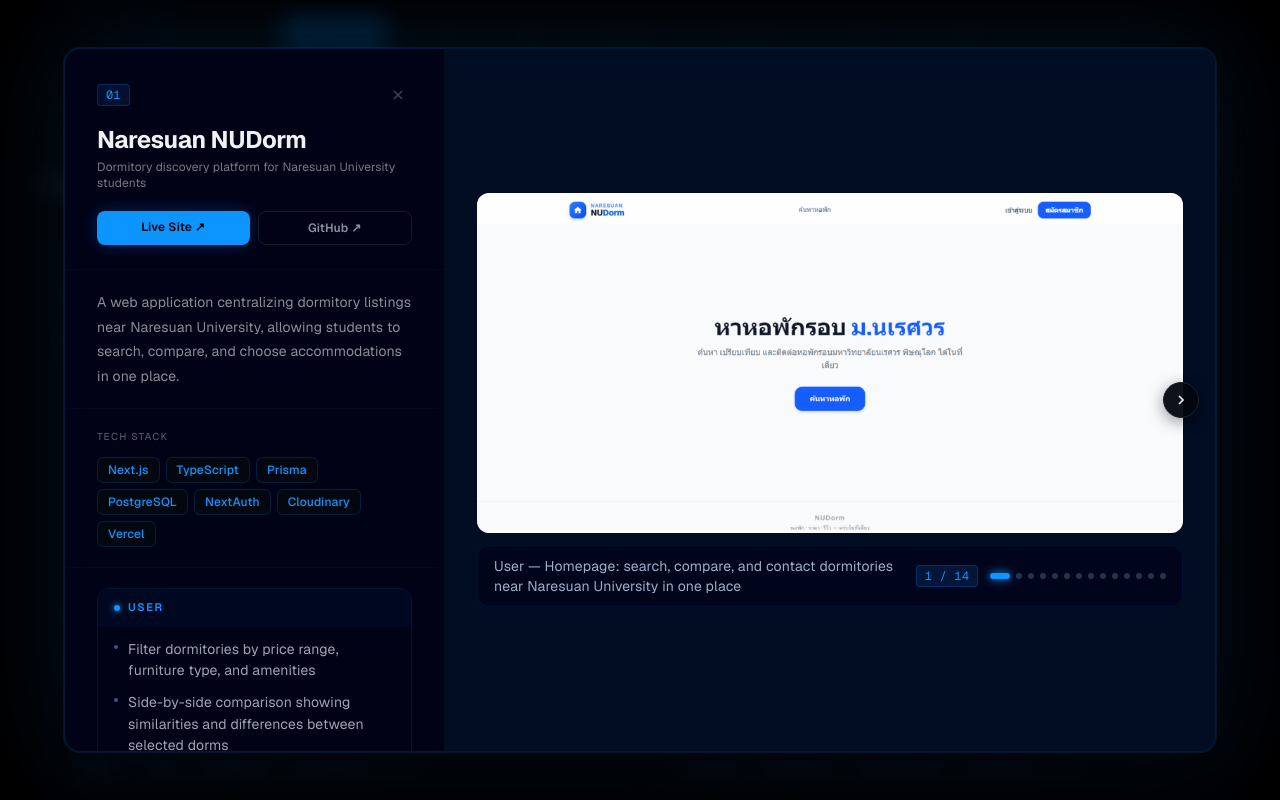
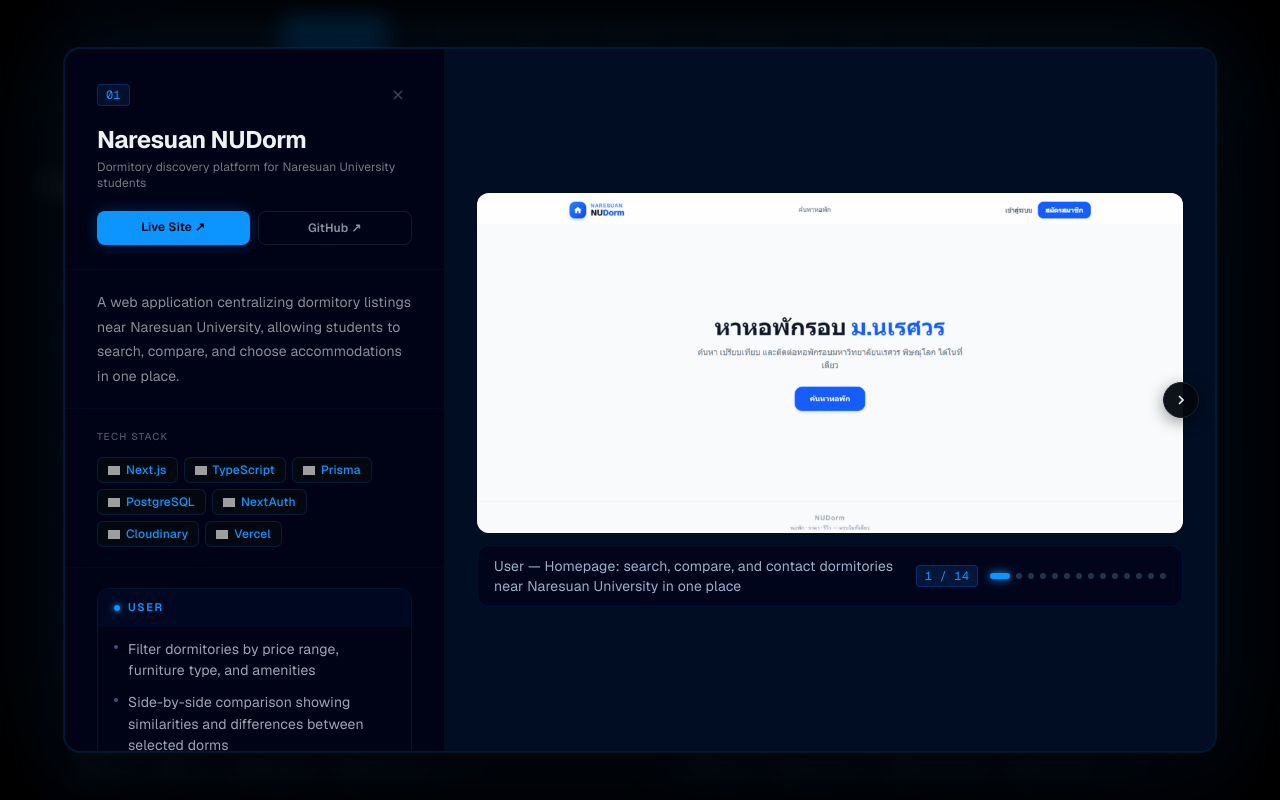
Before and after one commit to Panuwatjr-05/my-resume, a Next.js app: page / in a window 1280 px wide. Both pictures are taken after a click on the button 335 px from the left and 1030 px from the top of the page. Shown: the part 630-1430 px from the top of the page. Built offline with nearby package versions, Linux system fonts and the light colour scheme; grey boxes are pictures that could not be loaded.

Commit message:
update content and UI

```diff
--- a/app/page.tsx
+++ b/app/page.tsx
@@ -2,32 +2,8 @@
 
 import { useState, useRef, useEffect } from "react";
 import ProjectModal from "@/components/ProjectModal";
-import { projects, experiences, research, stack, activities } from "@/components/data";
+import { projects, experiences, research, stack, activities, ICONS } from "@/components/data";
 
-const ICONS: Record<string, string> = {
-  "TypeScript":        "https://cdn.jsdelivr.net/gh/devicons/devicon@latest/icons/typescript/typescript-original.svg",
-  "JavaScript":        "https://cdn.jsdelivr.net/gh/devicons/devicon@latest/icons/javascript/javascript-original.svg",
-  "Python":            "https://cdn.jsdelivr.net/gh/devicons/devicon@latest/icons/python/python-original.svg",
-  "Java":              "https://cdn.jsdelivr.net/gh/devicons/devicon@latest/icons/java/java-original.svg",
-  "HTML / CSS":        "https://cdn.jsdelivr.net/gh/devicons/devicon@latest/icons/html5/html5-original.svg",
-  "Next.js":           "https://cdn.jsdelivr.net/gh/devicons/devicon@latest/icons/nextjs/nextjs-original.svg",
-  "React":             "https://cdn.jsdelivr.net/gh/devicons/devicon@latest/icons/react/react-original.svg",
-  "Tailwind CSS":      "https://cdn.jsdelivr.net/gh/devicons/devicon@latest/icons/tailwindcss/tailwindcss-original.svg",
-  "Vite":              "https://cdn.jsdelivr.net/gh/devicons/devicon@latest/icons/vitejs/vitejs-original.svg",
-  "PostgreSQL":        "https://cdn.jsdelivr.net/gh/devicons/devicon@latest/icons/postgresql/postgresql-original.svg",
-  "Prisma":            "https://cdn.jsdelivr.net/gh/devicons/devicon@latest/icons/prisma/prisma-original.svg",
-  "Supabase":          "https://cdn.jsdelivr.net/gh/devicons/devicon@latest/icons/supabase/supabase-original.svg",
-  "Git / GitHub":      "https://cdn.jsdelivr.net/gh/devicons/devicon@latest/icons/git/git-original.svg",
-  "Figma":             "https://cdn.jsdelivr.net/gh/devicons/devicon@latest/icons/figma/figma-original.svg",
-  "Docker":            "https://cdn.jsdelivr.net/gh/devicons/devicon@latest/icons/docker/docker-original.svg",
-  "Vercel":            "https://cdn.simpleicons.org/vercel/ffffff",
-  "VS Code":           "https://cdn.jsdelivr.net/gh/devicons/devicon@latest/icons/vscode/vscode-original.svg",
-  "Supabase Realtime": "https://cdn.jsdelivr.net/gh/devicons/devicon@latest/icons/supabase/supabase-original.svg",
-  "NextAuth":          "https://cdn.jsdelivr.net/gh/devicons/devicon@latest/icons/nextjs/nextjs-original.svg",
-  "Cloudinary":        "https://cdn.simpleicons.org/cloudinary",
-  "LINE Messaging API":"https://cdn.simpleicons.org/line/00c300",
-  "n8n":               "https://cdn.simpleicons.org/n8n/ea4b71",
-};
 
 type Project = (typeof projects)[number];
 
@@ -339,13 +315,17 @@
                     {p.tech.slice(0, 4).map((t) => (
                       <span
                         key={t}
-                        className="text-xs px-3 py-1.5 rounded-lg font-medium"
+                        className="text-xs px-2.5 py-1.5 rounded-lg font-medium flex items-center gap-1.5"
                         style={{
                           background: "oklch(0.68 0.22 255 / 0.08)",
                           color: "oklch(0.72 0.12 255)",
                           border: "1px solid oklch(0.68 0.22 255 / 0.18)",
                         }}
                       >
+                        {ICONS[t] && (
+                          // eslint-disable-next-line @next/next/no-img-element
+                          <img src={ICONS[t]} alt={t} width={13} height={13} style={{ flexShrink: 0 }} />
+                        )}
                         {t}
                       </span>
                     ))}
@@ -538,7 +518,7 @@
           </div>
           <div className="space-y-0">
             {[
-              { period: "2023 — 2026", degree: "B.Sc. Computer Science", school: "Naresuan University, Phitsanulok", status: "In Progress" },
+              { period: "2023 — Present", degree: "B.Sc. Computer Science", school: "Naresuan University, Phitsanulok", status: "In Progress" },
               { period: "2018 — 2023", degree: "Science-Mathematics Program", school: "Yangklon Wittaya School", status: null },
             ].map((ed, i) => (
               <div key={i} className="grid sm:grid-cols-[180px_1fr] gap-4 sm:gap-12 py-9 transition-colors hover:bg-white/[0.015] px-4 -mx-4 rounded-2xl"
--- a/components/ProjectModal.tsx
+++ b/components/ProjectModal.tsx
@@ -1,6 +1,7 @@
 "use client";
 
 import React, { useEffect, useState } from "react";
+import { ICONS } from "@/components/data";
 
 type Detail = { role: string; items: string[] };
 type ProjectImage = { src: string; caption?: string };
@@ -161,9 +162,9 @@
                     />
                   </div>
                   <div>
-                    <p className="text-xs font-medium mb-1" style={{ color: "oklch(0.72 0.08 255)" }}>ทดลองใช้งาน</p>
+                    <p className="text-xs font-medium mb-1" style={{ color: "oklch(0.72 0.08 255)" }}>Try it out</p>
                     <p className="text-sm leading-relaxed" style={{ color: "oklch(0.55 0.015 255)" }}>
-                      สแกน QR เพื่อ add LINE<br />แล้วเริ่มสั่งอาหารได้ทันที
+                      Scan QR to add LINE<br />and start ordering instantly
                     </p>
                   </div>
                 </div>
@@ -179,13 +180,17 @@
                 {project.tech.map((t) => (
                   <span
                     key={t}
-                    className="text-xs px-2.5 py-1 rounded-md font-medium"
+                    className="text-xs px-2.5 py-1 rounded-md font-medium flex items-center gap-1.5"
                     style={{
                       background: "oklch(0.13 0.022 255)",
                       color: "oklch(0.68 0.22 255)",
                       border: "1px solid oklch(0.68 0.22 255 / 0.15)",
                     }}
                   >
+                    {ICONS[t] && (
+                      // eslint-disable-next-line @next/next/no-img-element
+                      <img src={ICONS[t]} alt={t} width={12} height={12} style={{ flexShrink: 0 }} />
+                    )}
                     {t}
                   </span>
                 ))}
--- a/components/data.ts
+++ b/components/data.ts
@@ -288,6 +288,31 @@
   },
 ];
 
+export const ICONS: Record<string, string> = {
+  "TypeScript":        "https://cdn.jsdelivr.net/gh/devicons/devicon@latest/icons/typescript/typescript-original.svg",
+  "JavaScript":        "https://cdn.jsdelivr.net/gh/devicons/devicon@latest/icons/javascript/javascript-original.svg",
+  "Python":            "https://cdn.jsdelivr.net/gh/devicons/devicon@latest/icons/python/python-original.svg",
+  "Java":              "https://cdn.jsdelivr.net/gh/devicons/devicon@latest/icons/java/java-original.svg",
+  "HTML / CSS":        "https://cdn.jsdelivr.net/gh/devicons/devicon@latest/icons/html5/html5-original.svg",
+  "Next.js":           "https://cdn.jsdelivr.net/gh/devicons/devicon@latest/icons/nextjs/nextjs-original.svg",
+  "React":             "https://cdn.jsdelivr.net/gh/devicons/devicon@latest/icons/react/react-original.svg",
+  "Tailwind CSS":      "https://cdn.jsdelivr.net/gh/devicons/devicon@latest/icons/tailwindcss/tailwindcss-original.svg",
+  "Vite":              "https://cdn.jsdelivr.net/gh/devicons/devicon@latest/icons/vitejs/vitejs-original.svg",
+  "PostgreSQL":        "https://cdn.jsdelivr.net/gh/devicons/devicon@latest/icons/postgresql/postgresql-original.svg",
+  "Prisma":            "https://cdn.jsdelivr.net/gh/devicons/devicon@latest/icons/prisma/prisma-original.svg",
+  "Supabase":          "https://cdn.jsdelivr.net/gh/devicons/devicon@latest/icons/supabase/supabase-original.svg",
+  "Git / GitHub":      "https://cdn.jsdelivr.net/gh/devicons/devicon@latest/icons/git/git-original.svg",
+  "Figma":             "https://cdn.jsdelivr.net/gh/devicons/devicon@latest/icons/figma/figma-original.svg",
+  "Docker":            "https://cdn.jsdelivr.net/gh/devicons/devicon@latest/icons/docker/docker-original.svg",
+  "Vercel":            "https://cdn.simpleicons.org/vercel/ffffff",
+  "VS Code":           "https://cdn.jsdelivr.net/gh/devicons/devicon@latest/icons/vscode/vscode-original.svg",
+  "Supabase Realtime": "https://cdn.jsdelivr.net/gh/devicons/devicon@latest/icons/supabase/supabase-original.svg",
+  "NextAuth":          "https://cdn.jsdelivr.net/gh/devicons/devicon@latest/icons/nextjs/nextjs-original.svg",
+  "Cloudinary":        "https://cdn.simpleicons.org/cloudinary",
+  "LINE Messaging API":"https://cdn.simpleicons.org/line/00c300",
+  "n8n":               "https://cdn.simpleicons.org/n8n/ea4b71",
+};
+
 export const stack = [
   {
     category: "Languages",
```
Also changed, not shown: 1 other file (tests, documents, lock files or other folders).
